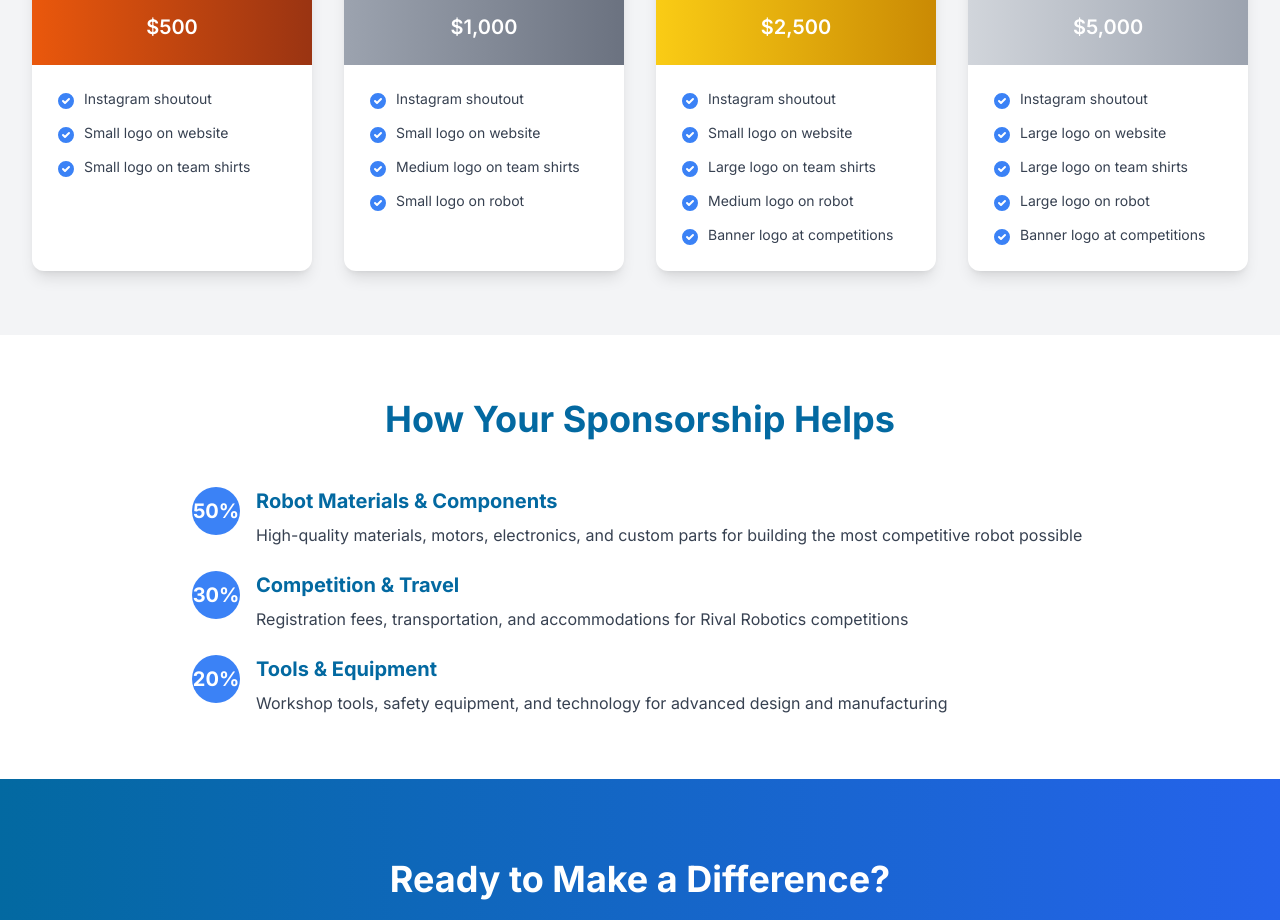
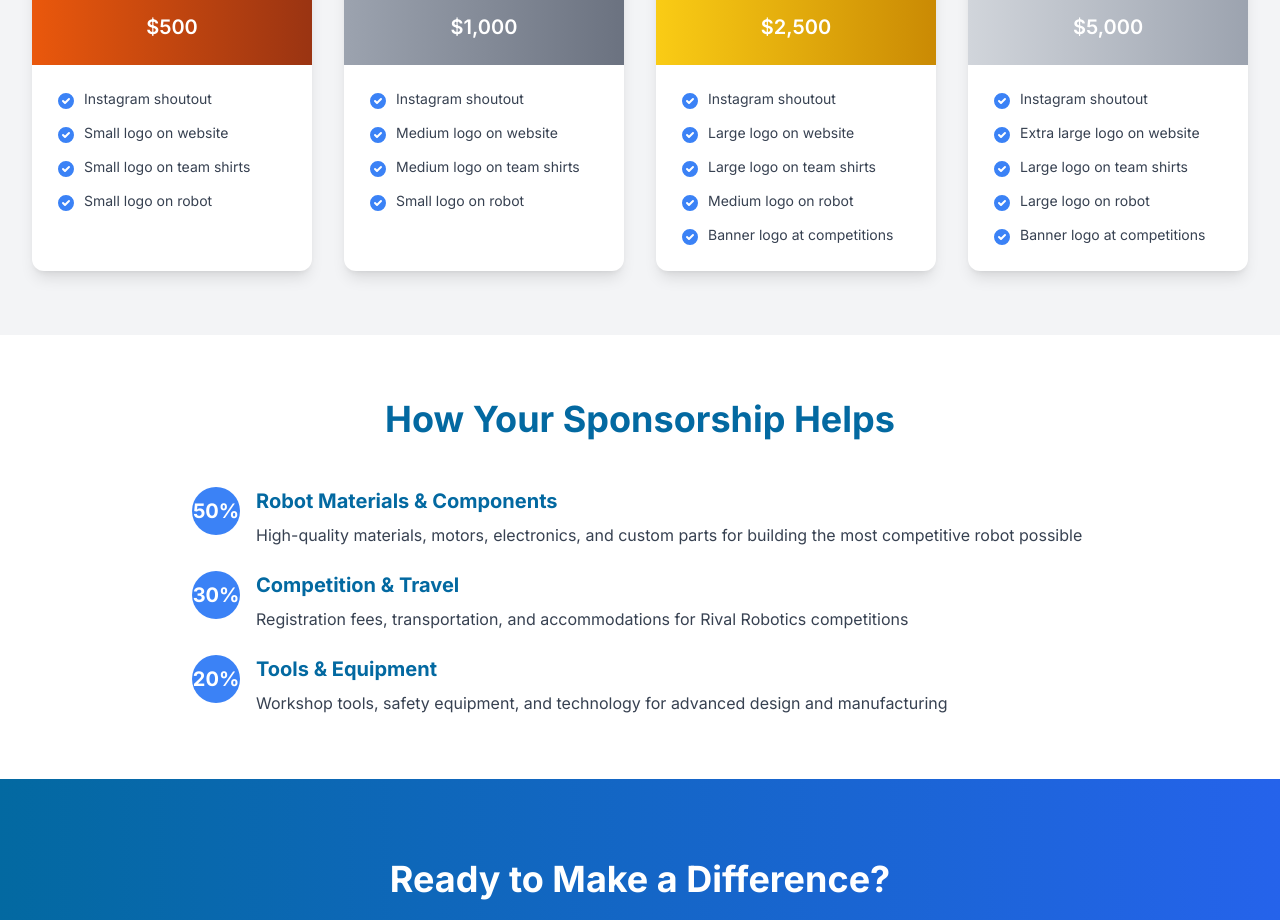
Before and after one commit to RTMBE/JAWSrobotics, a React (Vite) app: page /want-to-sponsor in a window 1280 px wide. Shown: the part 1343-2263 px from the top of the page. Built offline with nearby package versions, Linux system fonts and the light colour scheme; no server answers.

Commit message:
Update sponsorship tiers - logo sizes increase with tier level, Bronze gets small logo on robot and website

```diff
--- a/src/pages/WantToSponsor.jsx
+++ b/src/pages/WantToSponsor.jsx
@@ -8,6 +8,7 @@ const WantToSponsor = () => {
         'Instagram shoutout',
         'Small logo on website',
         'Small logo on team shirts',
+        'Small logo on robot',
       ]
     },
     {
@@ -16,7 +17,7 @@ const WantToSponsor = () => {
       color: 'from-gray-400 to-gray-500',
       benefits: [
         'Instagram shoutout',
-        'Small logo on website',
+        'Medium logo on website',
         'Medium logo on team shirts',
         'Small logo on robot',
       ]
@@ -27,7 +28,7 @@ const WantToSponsor = () => {
       color: 'from-yellow-400 to-yellow-600',
       benefits: [
         'Instagram shoutout',
-        'Small logo on website',
+        'Large logo on website',
         'Large logo on team shirts',
         'Medium logo on robot',
         'Banner logo at competitions',
@@ -39,7 +40,7 @@ const WantToSponsor = () => {
       color: 'from-gray-300 to-gray-400',
       benefits: [
         'Instagram shoutout',
-        'Large logo on website',
+        'Extra large logo on website',
         'Large logo on team shirts',
         'Large logo on robot',
         'Banner logo at competitions',
```
